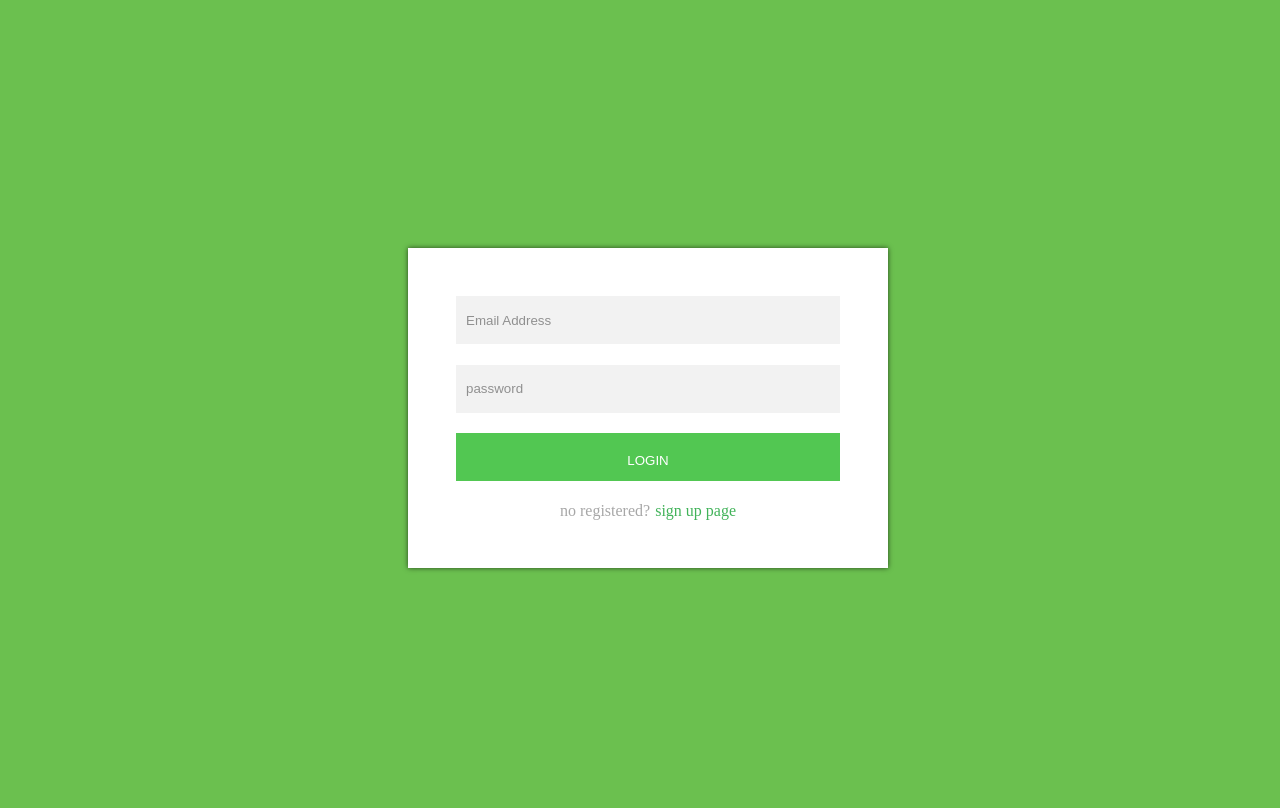
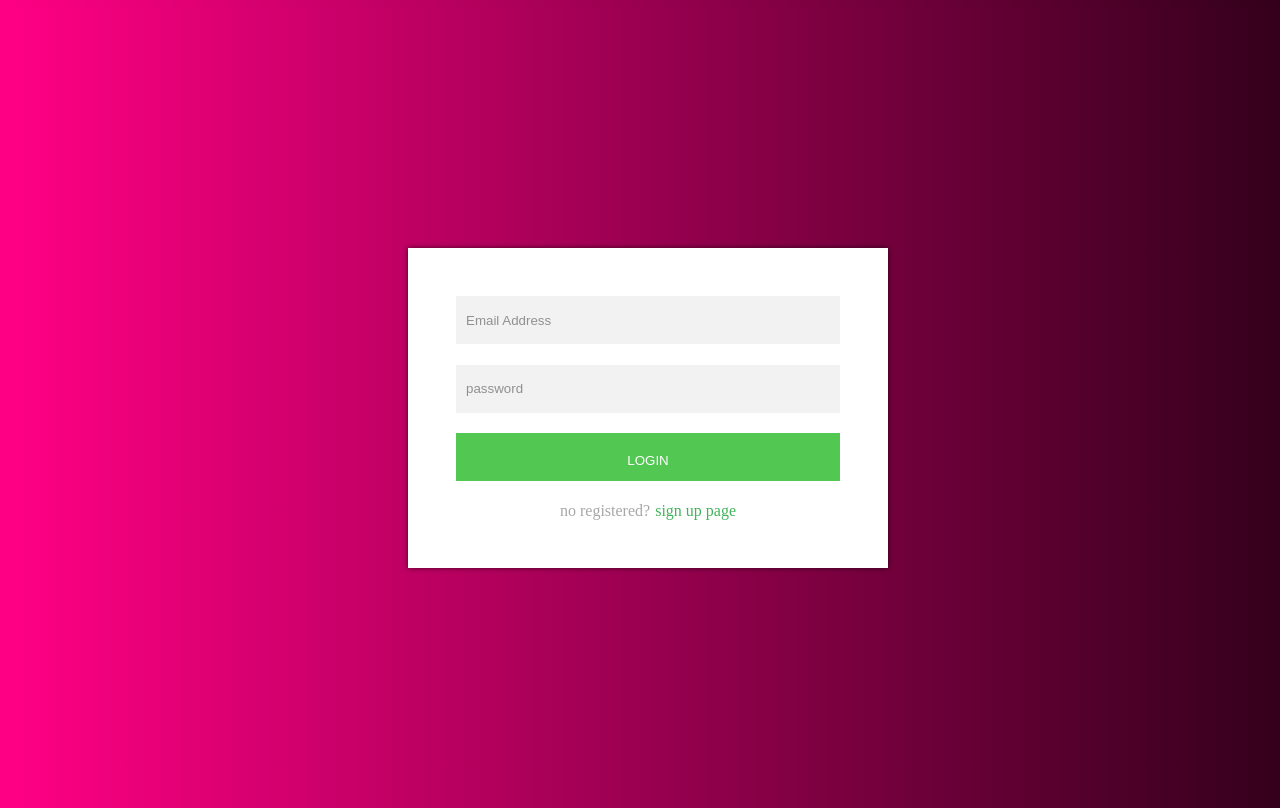
Before and after one commit to naserkourosh/login-form-, a plain HTML site: page index.html in a window 1280 px wide. Drawn offline with Linux system fonts and the light colour scheme.

Commit message:
change background to gradient

```diff
--- a/style.css
+++ b/style.css
@@ -1,7 +1,7 @@
 html,body{
     width: 100%;
     height: 100%;
-    background-color: #6bc04f;
+    background: linear-gradient(to right, #ff0084, #33001b);
 }
 *{
     box-sizing: border-box;
```
